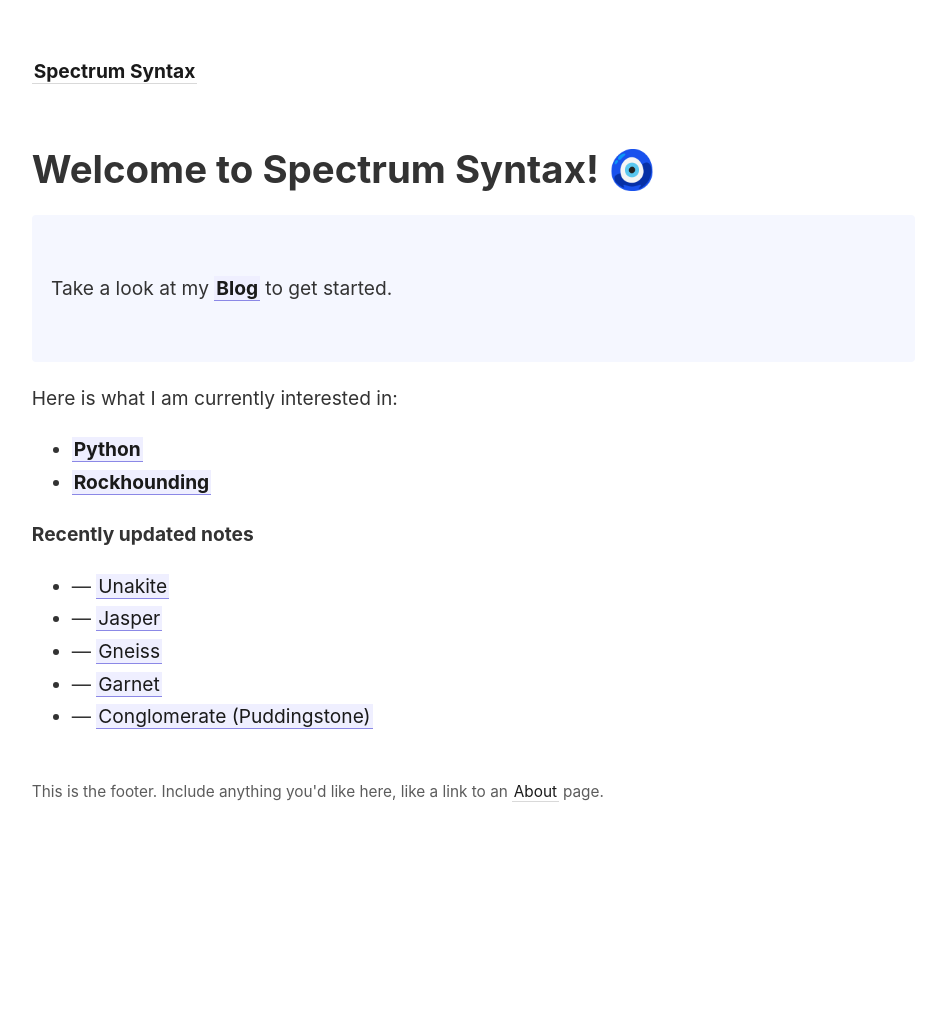
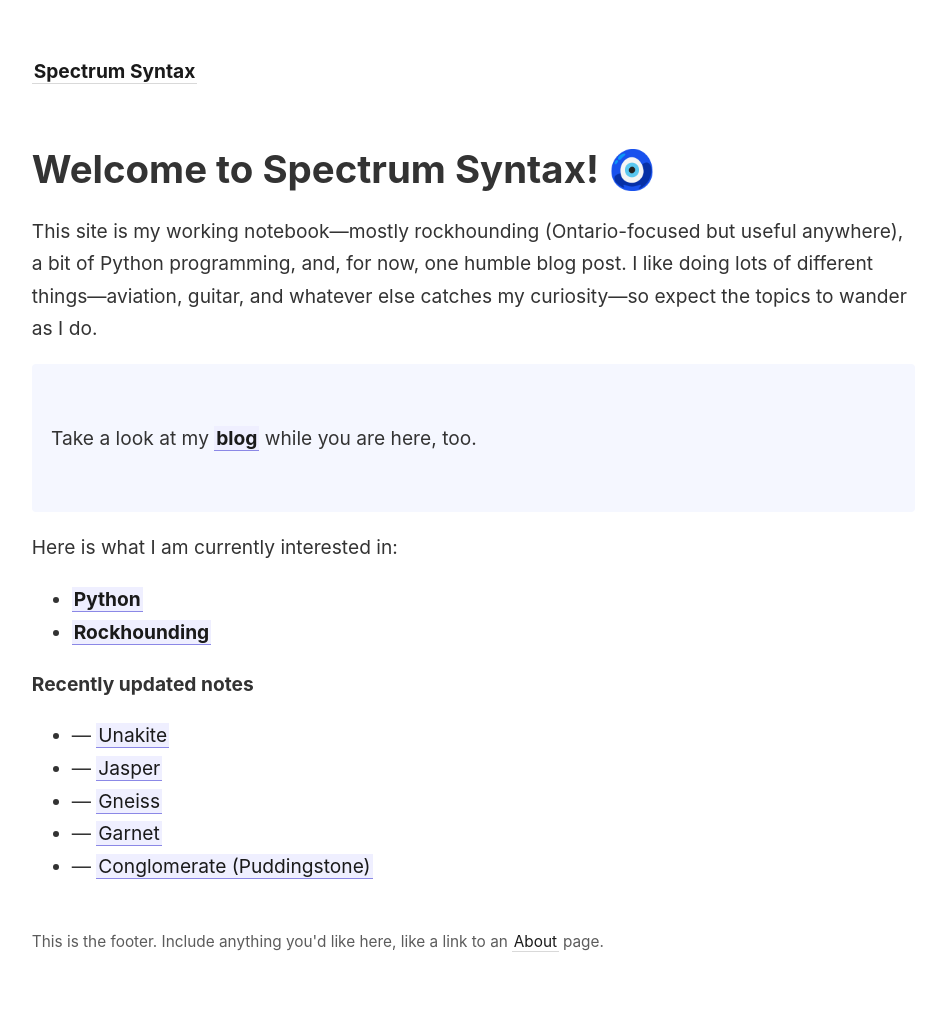
Before and after one commit to Chantal13/Spectrum-Syntax, a Jekyll site: the page built from _pages/index.md, in a window 1280 px wide. Shown: the whole page, without its empty margins (45-980 px from the left). Built offline with Jekyll 4.4.1, drawn with Linux system fonts in a browser that asks for light colours; before the commit the page ends 900 px from its top, so only the background shows below that.

Commit message:
Update content

```diff
--- a/_pages/index.md
+++ b/_pages/index.md
@@ -7,8 +7,10 @@ permalink: /
 
 # Welcome to Spectrum Syntax! 🧿
 
+This site is my working notebook—mostly rockhounding (Ontario-focused but useful anywhere), a bit of Python programming, and, for now, one humble blog post. I like doing lots of different things—aviation, guitar, and whatever else catches my curiosity—so expect the topics to wander as I do.
+
 <p style="padding: 3em 1em; background: #f5f7ff; border-radius: 4px;">
-  Take a look at my <span style="font-weight: bold">[[Blog]]</span> to get started.
+  Take a look at my <span style="font-weight: bold">[[blog]]</span> while you are here, too.
 </p>
 
 Here is what I am currently interested in:
```
Also changed, not shown: _notes/Blog/Inside My Mind.md (renamed from _notes/Blog/Blog.md).
